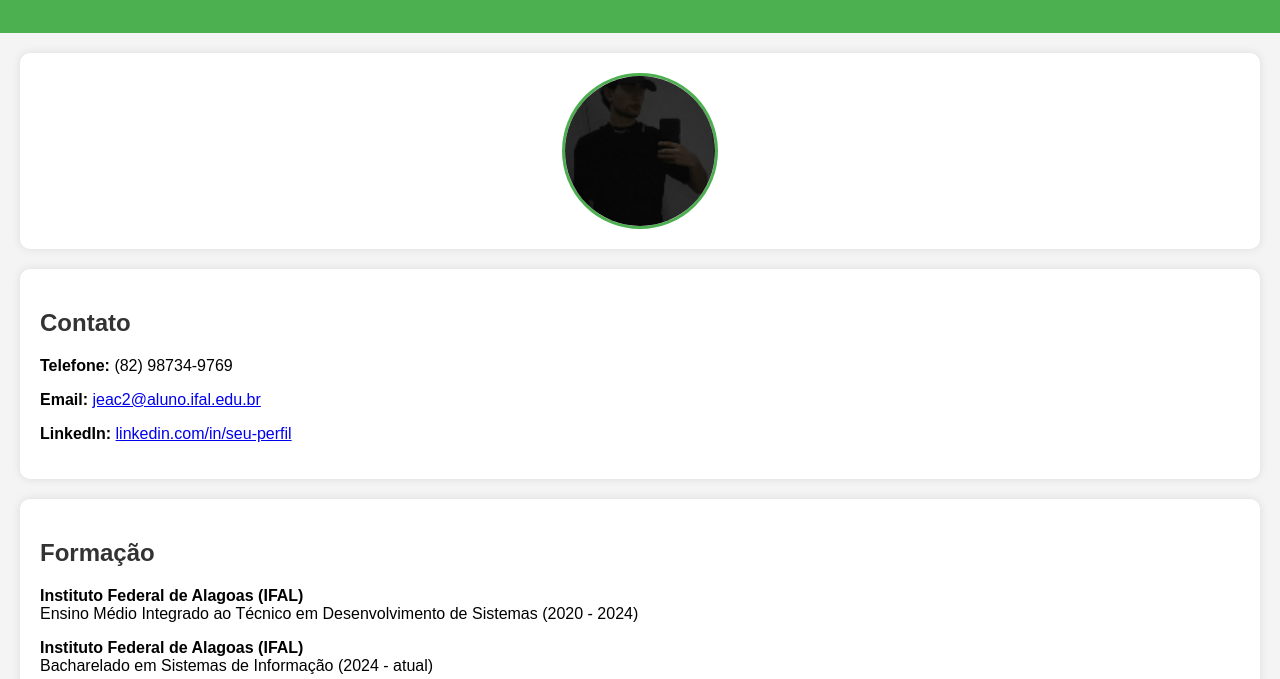
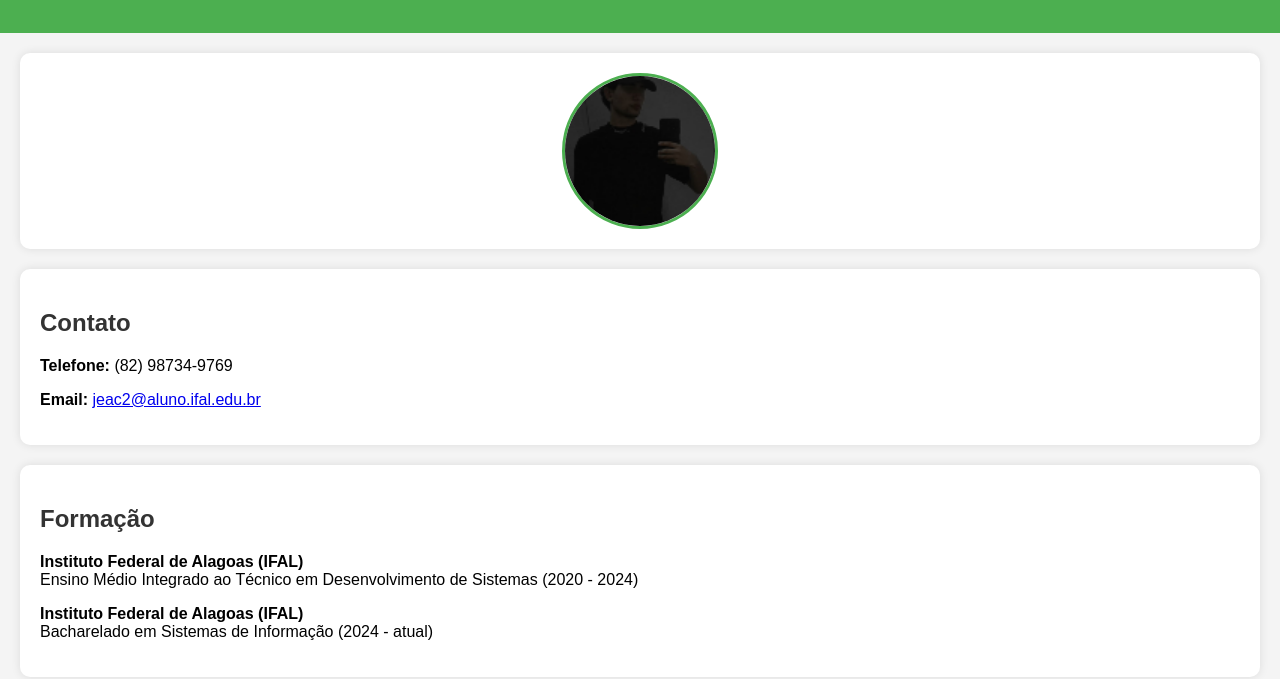
Before and after one commit to JhonAlves019/JhonAlves019.github.io, a plain HTML site: page index.html in a window 1280 px wide. Shown: the part 121-800 px from the top of the page. Drawn offline with Linux system fonts and the light colour scheme.

Commit message:
atualiza index

```diff
--- a/index.html
+++ b/index.html
@@ -65,7 +65,6 @@
         <h2>Contato</h2>
         <p><strong>Telefone:</strong> (82) 98734-9769</p>
         <p><strong>Email:</strong> <a href="mailto:jeac2@aluno.ifal.edu.br">jeac2@aluno.ifal.edu.br</a></p>
-        <p><strong>LinkedIn:</strong> <a href="https://linkedin.com/in/seu-perfil">linkedin.com/in/seu-perfil</a></p>
     </section>
 
     <!-- Seção de Educação -->
```
